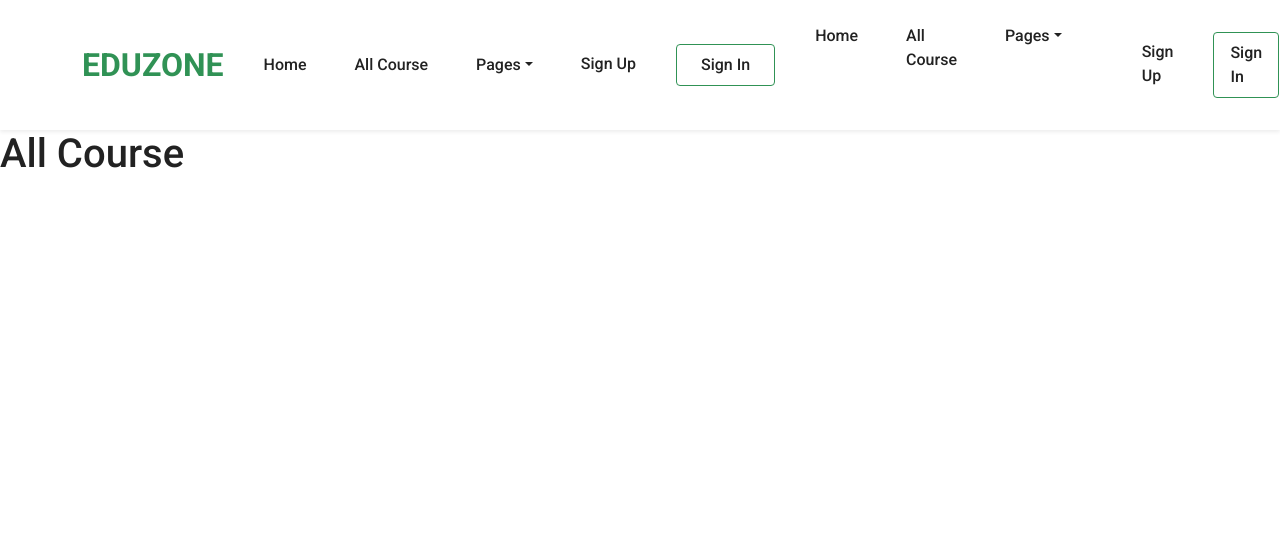
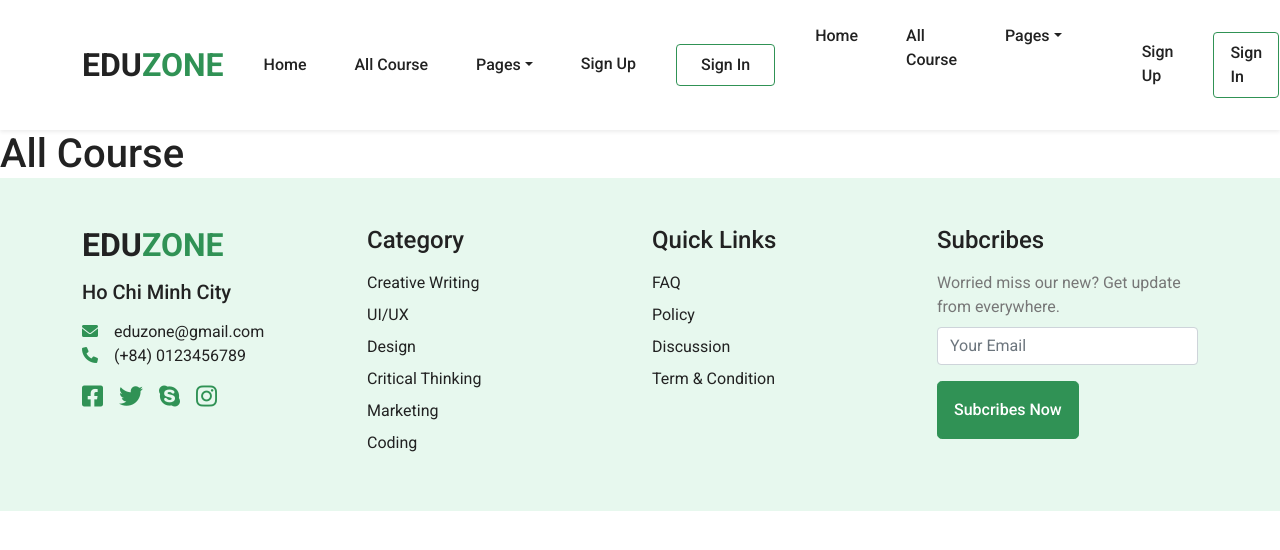
Before and after one commit to huydoan1908/EduZone, a React (Create React App) app in the folder client/: page /courses in a window 1280 px wide. Shown: the top 550 px of the page. Built offline with nearby package versions, Linux system fonts and the light colour scheme; the HTML template or start-up script is replaced by a standard one.

Commit message:
Footer, fix Header

```diff
--- a/client/public/index.html
+++ b/client/public/index.html
@@ -24,6 +24,9 @@
     -->
   <link href="https://cdn.jsdelivr.net/npm/bootstrap@5.1.3/dist/css/bootstrap.min.css" rel="stylesheet"
     integrity="sha384-1BmE4kWBq78iYhFldvKuhfTAU6auU8tT94WrHftjDbrCEXSU1oBoqyl2QvZ6jIW3" crossorigin="anonymous">
+  <link rel="stylesheet" href="https://cdnjs.cloudflare.com/ajax/libs/font-awesome/6.0.0/css/all.min.css"
+    integrity="sha512-9usAa10IRO0HhonpyAIVpjrylPvoDwiPUiKdWk5t3PyolY1cOd4DSE0Ga+ri4AuTroPR5aQvXU9xC6qOPnzFeg=="
+    crossorigin="anonymous" referrerpolicy="no-referrer" />
   <title>React App</title>
 </head>
 
--- a/client/src/App.js
+++ b/client/src/App.js
@@ -1,5 +1,6 @@
 import {Routes, Route} from 'react-router-dom';
 import Header from './components/Header/Header';
+import Footer from './components/Footer/Footer';
 import './style/_reset.scss';
 import './style/_global.scss';
 
@@ -11,6 +12,7 @@ function App() {
         <Route path='/' element={<h1>Home</h1>} />
         <Route path='/courses' element={<h1>All Course</h1>} />
       </Routes>
+      <Footer />
     </div>
   );
 }
--- /dev/null
+++ b/client/src/components/Footer/Footer.jsx
@@ -0,0 +1,76 @@
+import {
+    Container,
+    Row,
+    Col,
+    Form,
+    FormControl,
+    Button
+} from 'react-bootstrap';
+import {
+    Link
+} from 'react-router-dom';
+
+export default function Footer() {
+    return (
+        <div className="footer">
+            <Container>
+                <Row>
+                    <Col md={6} lg={3}>
+                        <h2 className="fw-bold text-uppercase mb-3">Edu<span className='color-primary'>Zone</span></h2>
+                        <h5>Ho Chi Minh City</h5>
+                        <div className="email mt-3">
+                            <i class="fa-solid fa-envelope color-primary me-3"></i>
+                            <Link to='/'>eduzone@gmail.com</Link>
+                        </div>
+                        <div className="phone mb-3">
+                            <i class="fa-solid fa-phone color-primary me-3"></i>
+                            <Link to="/">(+84) 0123456789</Link>
+                        </div>
+                        <div className="social">
+                            <Link to="/">
+                                <i class="fa-brands fa-facebook-square"></i>
+                            </Link>
+                            <Link to="/">
+                                <i class="fa-brands fa-twitter"></i>
+                            </Link>
+                            <Link to="/">
+                                <i class="fa-brands fa-skype"></i>
+                            </Link>
+                            <Link to="/">
+                                <i class="fa-brands fa-instagram"></i>
+                            </Link>
+                        </div>
+                    </Col>
+                    <Col md={6} lg={3}>
+                        <h4 className="mb-3">Category</h4>
+                        <Link to="/" className="d-block my-2">Creative Writing</Link>
+                        <Link to="/" className="d-block my-2">UI/UX</Link>
+                        <Link to="/" className="d-block my-2">Design</Link>
+                        <Link to="/" className="d-block my-2">Critical Thinking</Link>
+                        <Link to="/" className="d-block my-2">Marketing</Link>
+                        <Link to="/" className="d-block my-2">Coding</Link>
+                    </Col>
+                    <Col md={6} lg={3}>
+                        <h4 className="mb-3">Quick Links</h4>
+                        <Link to="/" className="d-block my-2">FAQ</Link>
+                        <Link to="/" className="d-block my-2">Policy</Link>
+                        <Link to="/" className="d-block my-2">Discussion</Link>
+                        <Link to="/" className="d-block my-2">Term & Condition</Link>
+                    </Col>
+                    <Col md={6} lg={3}>
+                        <h4 className="mb-3">Subcribes</h4>
+                        <p>Worried miss our new? Get update from everywhere.</p>
+                        <Form>
+                            <FormControl
+                                type='email'
+                                placeholder='Your Email'
+                                className="my-2"
+                            />
+                            <Button className="rounded-3 my-2">Subcribes Now</Button>
+                        </Form>
+                    </Col>
+                </Row>
+            </Container>
+        </div>
+    )
+}
--- a/client/src/components/Header/Header.jsx
+++ b/client/src/components/Header/Header.jsx
@@ -1,12 +1,17 @@
-import { Container, Nav, Navbar, NavDropdown, Offcanvas, Form, FormControl, Button } from 'react-bootstrap'
-import { NavLink } from 'react-router-dom'
-import './Header.scss'
+import {
+    Container,
+    Nav,
+    Navbar,
+    NavDropdown,
+    Offcanvas
+} from 'react-bootstrap';
+import { NavLink } from 'react-router-dom';
 
 export default function Header() {
     return (
         <Navbar expand="lg" bg="white" className="p-3 shadow-sm">
             <Container>
-                <Navbar.Brand href="/" className="text-uppercase fw-bold">EduZone</Navbar.Brand>
+                <Navbar.Brand href="/" className="text-uppercase fw-bold">Edu<span className='color-primary'>Zone</span></Navbar.Brand>
                 <Nav className="mx-auto d-none d-lg-flex">
                     <Nav.Link as={NavLink} to="/">Home</Nav.Link>
                     <Nav.Link as={NavLink} to="/courses">All Course</Nav.Link>
--- a/client/src/components/Header/Header.scss
+++ /dev/null
@@ -1,4 +0,0 @@
-.nav-link{
-    font-weight: 500;
-    margin: 0 1rem;
-}
--- a/client/src/style/_global.scss
+++ b/client/src/style/_global.scss
@@ -10,8 +10,7 @@ a {
         color: $primary !important;
     }
 }
-.navbar-brand{
-    font-size: 2rem;
+.color-primary{
     color: $primary !important;
 }
 .btn{
@@ -38,3 +37,23 @@ a {
         color: $white!important;
     }
 }
+.navbar-brand{
+    font-size: 2rem;
+}
+.nav-link{
+    font-weight: 500;
+    margin: 0 1rem;
+}
+.footer{
+    background-color: $secondary;
+    padding: 3rem;
+}
+.footer .social i{
+    font-size: 1.5rem;
+    color: $primary !important;
+    padding-right: 1rem;
+    transition: 0.3s ease;
+    &:hover{
+        opacity: 0.7;
+    }
+}
--- a/client/src/style/_variable.scss
+++ b/client/src/style/_variable.scss
@@ -1,4 +1,5 @@
 $primary: #309255 !default;
+$secondary: #E7F8EE;
 $black: #222;
 $grey: #777;
 $cream: #F1F6F7;
```
